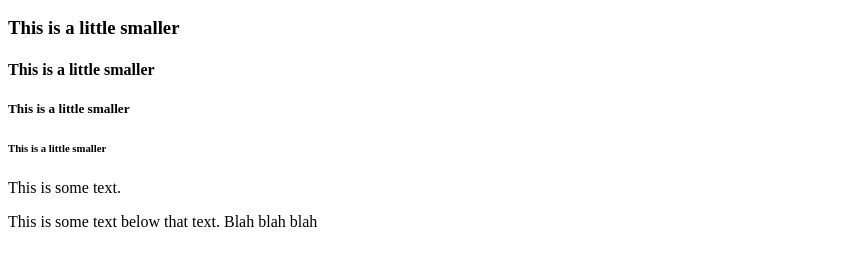
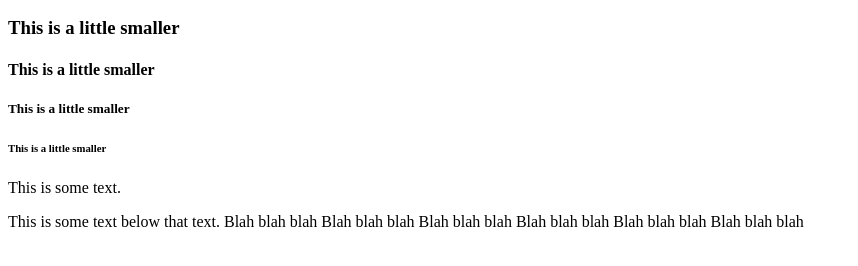
Before and after one commit to jholland717/jholland717.github.io-, a plain HTML site: page index.html in a window 1280 px wide. Shown: the part 96-362 px from the top of the page, without its empty margins (0-858 px from the left). Drawn offline with Linux system fonts and the light colour scheme.

Commit message:
Update index.html

```diff
--- a/index.html
+++ b/index.html
@@ -9,7 +9,9 @@
     <h4> This is a little smaller </h4>
     <h5> This is a little smaller </h5>
     <h6> This is a little smaller </h6>
+    <div id="lower-text">
     <p> This is some text. </p>
-    <p> This is some text below that text. Blah blah blah </p>
+    <p> This is some text below that text. Blah blah blah Blah blah blah Blah blah blah Blah blah blah Blah blah blah Blah blah blah </p>
+    </div>
     </body>
 </html>
```
